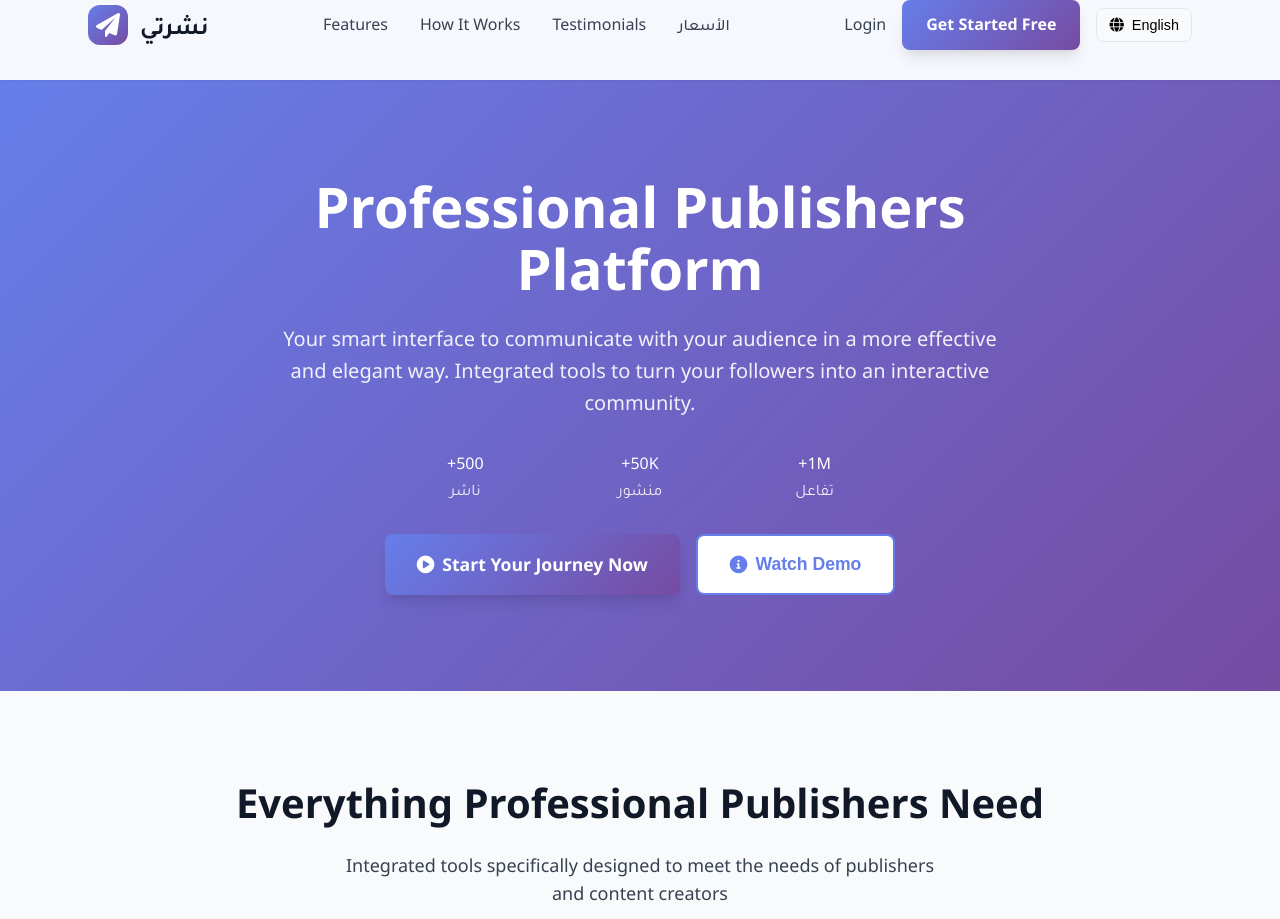
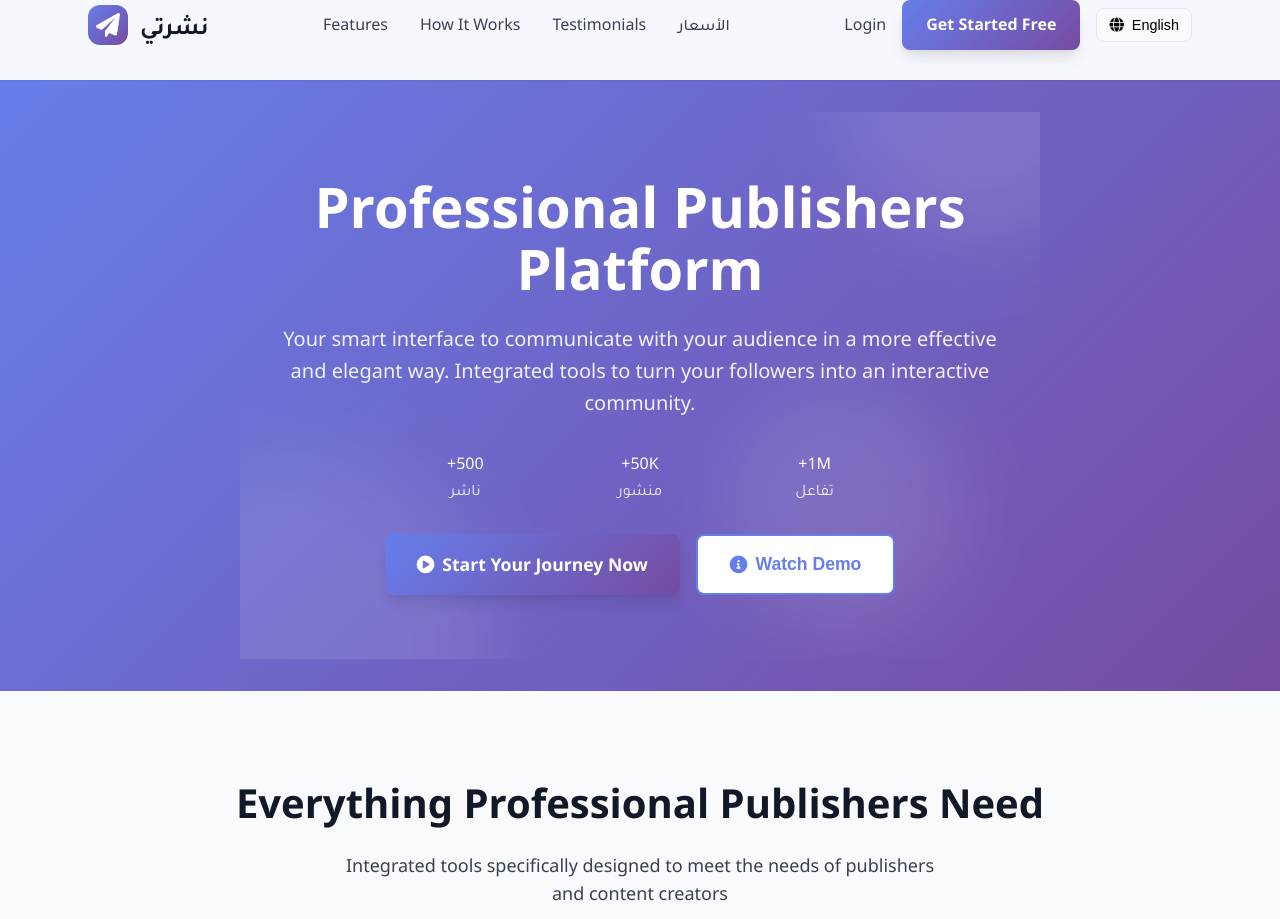
Before and after one commit to Ihsan76/social-media-platform, a Flask app: page / in a window 1280 px wide. Shown: the top 919 px of the page. Run offline with Flask 3, Linux system fonts and the light colour scheme.

```diff
--- a/static/css/style.css
+++ b/static/css/style.css
@@ -737,3 +737,65 @@ section {
     min-height: calc(100vh - var(--header-height));
     padding: var(--space-6);
 }
+
+/* ===== ENHANCED BACKGROUND SHAPES ===== */
+.background-shapes {
+    position: absolute;
+    width: 100%;
+    height: 100%;
+    top: 0;
+    left: 0;
+    overflow: hidden;
+    z-index: 1;
+    pointer-events: none;
+}
+
+.bg-shape {
+    position: absolute;
+    border-radius: 50%;
+    background: rgba(255, 255, 255, 0.1);
+    animation: float 15s ease-in-out infinite;
+    filter: blur(40px);
+}
+
+.shape-1 {
+    width: 300px;
+    height: 300px;
+    top: -150px;
+    right: -100px;
+    animation-delay: 0s;
+}
+
+.shape-2 {
+    width: 400px;
+    height: 400px;
+    bottom: -200px;
+    left: -150px;
+    animation-delay: 5s;
+}
+
+.shape-3 {
+    width: 250px;
+    height: 250px;
+    top: 50%;
+    left: 60%;
+    animation-delay: 10s;
+}
+
+@keyframes float {
+    0%, 100% {
+        transform: translateY(0) rotate(0deg);
+    }
+    33% {
+        transform: translateY(-30px) rotate(120deg);
+    }
+    66% {
+        transform: translateY(20px) rotate(240deg);
+    }
+}
+
+/* تأكد أن المحتوى مرئي */
+.hero-content {
+    position: relative;
+    z-index: 2;
+}
```
